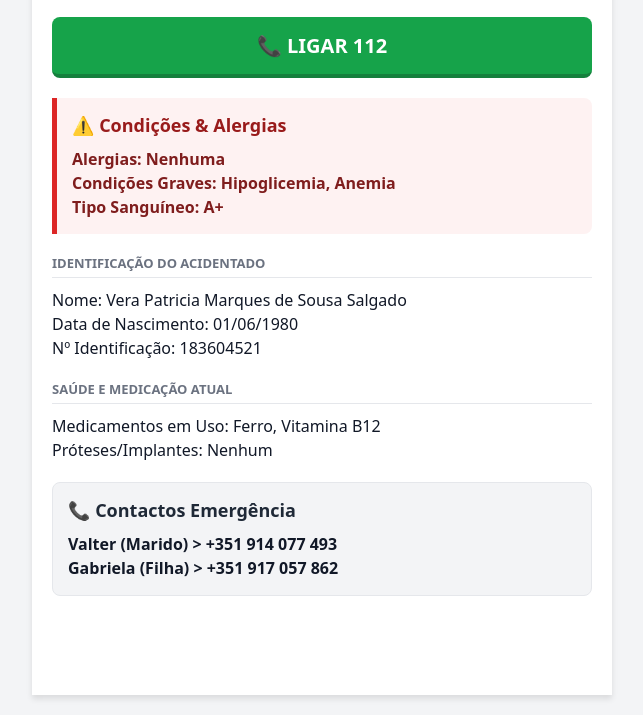
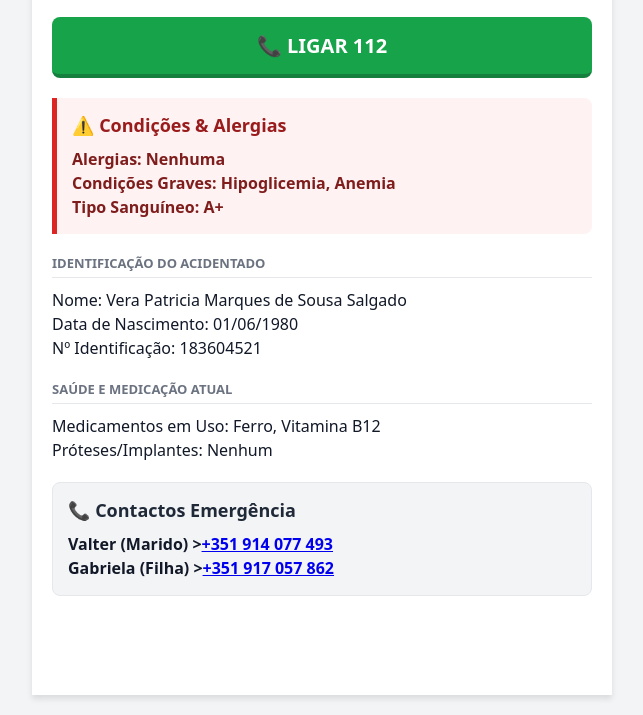
Before and after one commit to drrcastro/bvportugal-site, a plain HTML site: page nfc-tag/vpmss.html in a window 1280 px wide. Shown: the part 105-820 px from the top of the page, without its empty margins (318-961 px from the left). Drawn offline with Linux system fonts and the light colour scheme.

Commit message:
Update vpmss.html

```diff
--- a/nfc-tag/vpmss.html
+++ b/nfc-tag/vpmss.html
@@ -129,8 +129,8 @@ Próteses/Implantes: Nenhum</div>
             <!-- CONTACTOS -->
             <div class="ice-box">
                 <h2>📞 Contactos Emergência</h2>
-                <div class="card-text" style="font-weight: bold;">Valter (Marido) > +351 914 077 493
-Gabriela (Filha) > +351 917 057 862
+                <div class="card-text" style="font-weight: bold;">Valter (Marido) ><a href="tel:+351914077493" class="tel-link">+351 914 077 493</a>
+Gabriela (Filha) ><a href="tel:+351917057862" class="tel-link">+351 917 057 862</a>
                 </div>
             </div>
 
```
